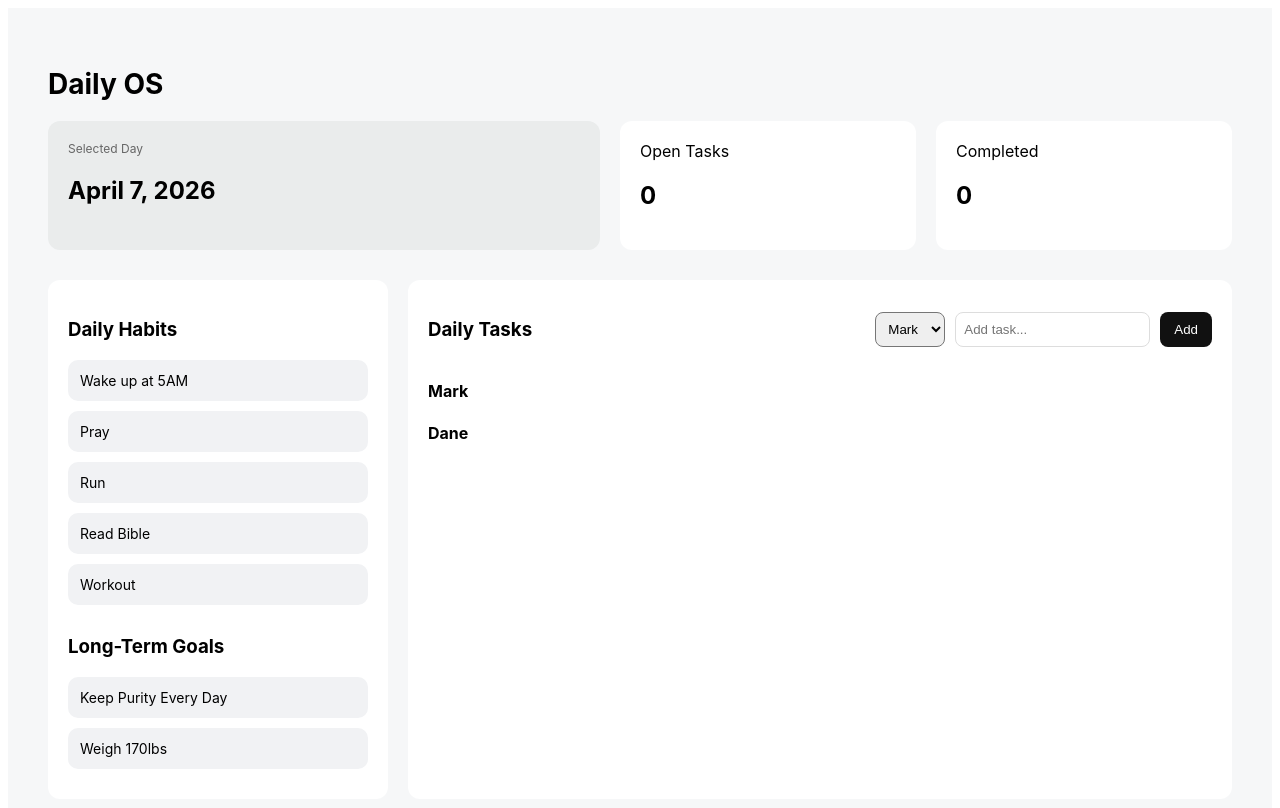
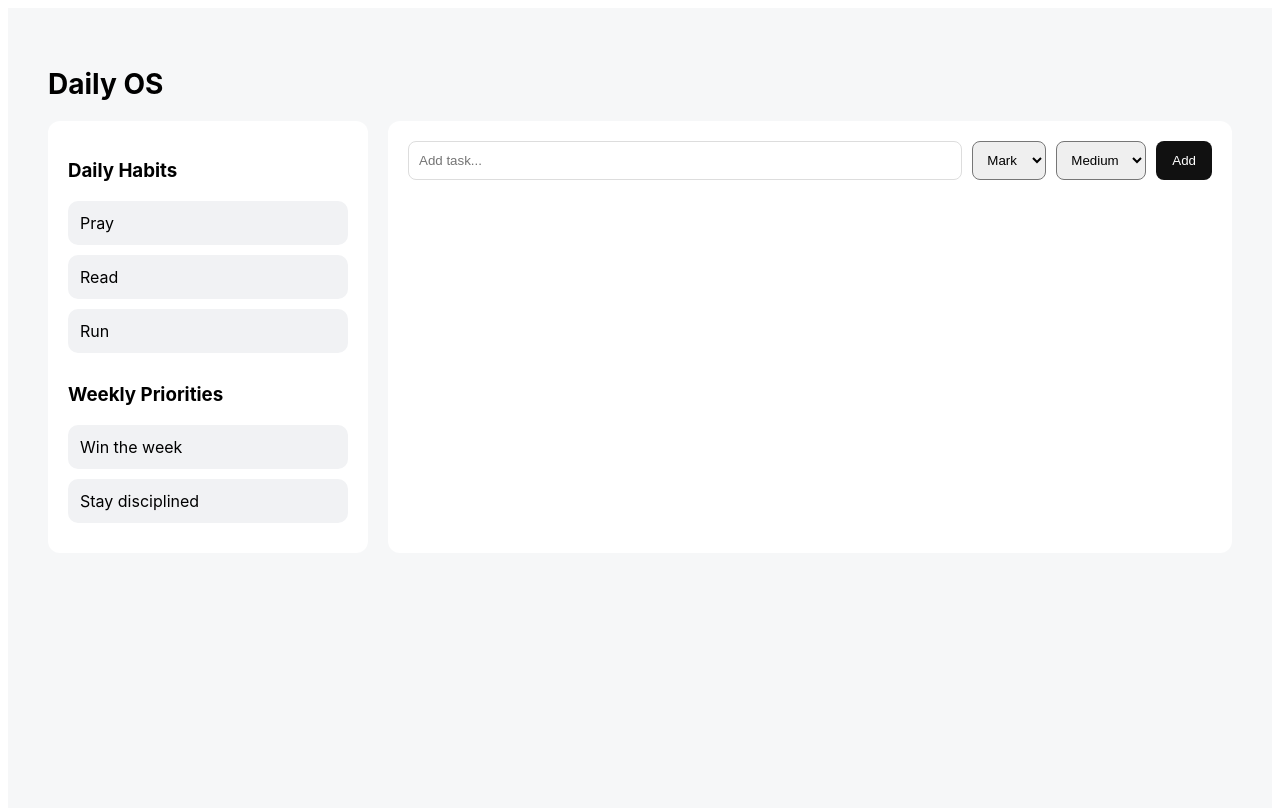
Before and after one commit to nikitaline-code/nl-operating-system, a Next.js app: page /tasks in a window 1280 px wide. Shown: the top 808 px of the page. Built offline with nearby package versions, Linux system fonts and the light colour scheme.

Commit message:
Update tasks.js

```diff
--- a/pages/tasks.js
+++ b/pages/tasks.js
@@ -1,16 +1,20 @@
 import { useState } from "react";
 
 export default function Tasks() {
+  const [taskText, setTaskText] = useState("");
   const [person, setPerson] = useState("Mark");
-  const [taskText, setTaskText] = useState("");
+  const [priority, setPriority] = useState("Medium");
   const [tasks, setTasks] = useState([]);
 
   const [habits, setHabits] = useState([
-    "Wake up at 5AM",
-    "Pray",
-    "Run",
-    "Read Bible",
-    "Workout",
+    { name: "Pray", done: false },
+    { name: "Read", done: false },
+    { name: "Run", done: false },
+  ]);
+
+  const [weekly, setWeekly] = useState([
+    "Win the week",
+    "Stay disciplined",
   ]);
 
   const addTask = () => {
@@ -21,6 +25,7 @@ export default function Tasks() {
       {
         text: taskText,
         person,
+        priority,
         done: false,
       },
     ]);
@@ -34,60 +39,68 @@ export default function Tasks() {
     setTasks(updated);
   };
 
-  const groupedTasks = {
-    Mark: tasks.filter((t) => t.person === "Mark"),
-    Dane: tasks.filter((t) => t.person === "Dane"),
+  const moveUp = (i) => {
+    if (i === 0) return;
+    const updated = [...tasks];
+    [updated[i - 1], updated[i]] = [updated[i], updated[i - 1]];
+    setTasks(updated);
+  };
+
+  const moveDown = (i) => {
+    if (i === tasks.length - 1) return;
+    const updated = [...tasks];
+    [updated[i + 1], updated[i]] = [updated[i], updated[i + 1]];
+    setTasks(updated);
+  };
+
+  const toggleHabit = (i) => {
+    const updated = [...habits];
+    updated[i].done = !updated[i].done;
+    setHabits(updated);
   };
 
   return (
     <div style={styles.page}>
       {/* HEADER */}
-      <div style={styles.header}>
       <h1 style={styles.title}>Daily OS</h1>
-      </div>
-
-      {/* TOP CARDS */}
-      <div style={styles.topRow}>
-        <div style={styles.bigCard}>
-          <div style={styles.dateLabel}>Selected Day</div>
-          <h2>April 7, 2026</h2>
-        </div>
-
-        <div style={styles.smallCard}>
-          <span>Open Tasks</span>
-          <h2>{tasks.filter((t) => !t.done).length}</h2>
-        </div>
-
-        <div style={styles.smallCard}>
-          <span>Completed</span>
-          <h2>{tasks.filter((t) => t.done).length}</h2>
-        </div>
-      </div>
 
       {/* MAIN */}
       <div style={styles.main}>
-        {/* LEFT */}
+        {/* LEFT PANEL */}
         <div style={styles.left}>
           <h3>Daily Habits</h3>
-
           {habits.map((h, i) => (
-            <div key={i} style={styles.habit}>
-              {h}
+            <div
+              key={i}
+              style={{
+                ...styles.habit,
+                opacity: h.done ? 0.5 : 1,
+              }}
+              onClick={() => toggleHabit(i)}
+            >
+              {h.name}
             </div>
           ))}
 
-          <h3 style={{ marginTop: 30 }}>Long-Term Goals</h3>
-
-          <div style={styles.habit}>Keep Purity Every Day</div>
-          <div style={styles.habit}>Weigh 170lbs</div>
+          <h3 style={{ marginTop: 30 }}>Weekly Priorities</h3>
+          {weekly.map((w, i) => (
+            <div key={i} style={styles.habit}>
+              {w}
+            </div>
+          ))}
         </div>
 
-        {/* RIGHT */}
+        {/* RIGHT PANEL */}
         <div style={styles.right}>
-          <div style={styles.taskHeader}>
-            <h3>Daily Tasks</h3>
+          {/* INPUT */}
+          <div style={styles.inputRow}>
+            <input
+              placeholder="Add task..."
+              value={taskText}
+              onChange={(e) => setTaskText(e.target.value)}
+              style={styles.input}
+            />
 
-            <div style={styles.controls}>
             <select
               value={person}
               onChange={(e) => setPerson(e.target.value)}
@@ -97,52 +110,60 @@ export default function Tasks() {
               <option>Dane</option>
             </select>
 
-              <input
-                placeholder="Add task..."
-                value={taskText}
-                onChange={(e) => setTaskText(e.target.value)}
-                style={styles.input}
-              />
+            <select
+              value={priority}
+              onChange={(e) => setPriority(e.target.value)}
+              style={styles.select}
+            >
+              <option>High</option>
+              <option>Medium</option>
+              <option>Low</option>
+            </select>
 
             <button onClick={addTask} style={styles.addBtn}>
               Add
             </button>
           </div>
-          </div>
 
-          {/* MARK TASKS */}
-          <div style={styles.section}>
-            <h4>Mark</h4>
-            {groupedTasks.Mark.map((t, i) => (
+          {/* TASK LIST */}
+          {tasks.map((t, i) => (
             <div
               key={i}
               style={{
                 ...styles.task,
                 opacity: t.done ? 0.5 : 1,
               }}
-                onClick={() => toggleTask(i)}
             >
+              {/* LEFT SIDE */}
+              <div onClick={() => toggleTask(i)} style={{ flex: 1 }}>
                 {t.text}
               </div>
-            ))}
+
+              {/* PRIORITY */}
+              <span
+                style={{
+                  ...styles.badge,
+                  background:
+                    t.priority === "High"
+                      ? "#fee2e2"
+                      : t.priority === "Medium"
+                      ? "#fef3c7"
+                      : "#e0f2fe",
+                }}
+              >
+                {t.priority}
+              </span>
+
+              {/* PERSON TAG */}
+              <span style={styles.person}>{t.person}</span>
+
+              {/* REORDER */}
+              <div style={styles.reorder}>
+                <button onClick={() => moveUp(i)}>↑</button>
+                <button onClick={() => moveDown(i)}>↓</button>
               </div>
-
-          {/* DANE TASKS */}
-          <div style={styles.section}>
-            <h4>Dane</h4>
-            {groupedTasks.Dane.map((t, i) => (
-              <div
-                key={i}
-                style={{
-                  ...styles.task,
-                  opacity: t.done ? 0.5 : 1,
-                }}
-                onClick={() => toggleTask(i)}
-              >
-                {t.text}
             </div>
           ))}
-          </div>
         </div>
       </div>
     </div>
@@ -159,37 +180,9 @@ const styles = {
     fontFamily: "Inter, sans-serif",
   },
 
-  header: {
-    marginBottom: 20,
-  },
-
   title: {
     fontSize: 28,
-  },
-
-  topRow: {
-    display: "flex",
-    gap: 20,
-    marginBottom: 30,
-  },
-
-  bigCard: {
-    flex: 2,
-    background: "#eaecec",
-    padding: 20,
-    borderRadius: 12,
-  },
-
-  smallCard: {
-    flex: 1,
-    background: "#fff",
-    padding: 20,
-    borderRadius: 12,
-  },
-
-  dateLabel: {
-    fontSize: 12,
-    color: "#666",
+    marginBottom: 20,
   },
 
   main: {
@@ -198,7 +191,7 @@ const styles = {
   },
 
   left: {
-    width: 300,
+    width: 280,
     background: "#fff",
     padding: 20,
     borderRadius: 12,
@@ -216,28 +209,24 @@ const styles = {
     padding: 12,
     borderRadius: 10,
     marginBottom: 10,
-    fontSize: 14,
+    cursor: "pointer",
   },
 
-  taskHeader: {
-    display: "flex",
-    justifyContent: "space-between",
-    alignItems: "center",
-  },
-
-  controls: {
+  inputRow: {
     display: "flex",
     gap: 10,
+    marginBottom: 20,
   },
 
   input: {
-    padding: 8,
+    flex: 1,
+    padding: 10,
     borderRadius: 8,
     border: "1px solid #ddd",
   },
 
   select: {
-    padding: 8,
+    padding: 10,
     borderRadius: 8,
   },
 
@@ -245,18 +234,34 @@ const styles = {
     background: "#111",
     color: "#fff",
     border: "none",
-    padding: "8px 14px",
+    padding: "10px 16px",
     borderRadius: 8,
     cursor: "pointer",
   },
 
-  section: {
-    marginTop: 20,
+  task: {
+    display: "flex",
+    alignItems: "center",
+    gap: 10,
+    padding: 12,
+    borderBottom: "1px solid #eee",
   },
 
-  task: {
-    padding: 10,
-    borderBottom: "1px solid #eee",
-    cursor: "pointer",
+  badge: {
+    padding: "4px 10px",
+    borderRadius: 999,
+    fontSize: 12,
+  },
+
+  person: {
+    fontSize: 12,
+    background: "#e5e7eb",
+    padding: "4px 8px",
+    borderRadius: 8,
+  },
+
+  reorder: {
+    display: "flex",
+    gap: 4,
   },
 };
```
Lines whose indentation alone changed are shown as unchanged.
